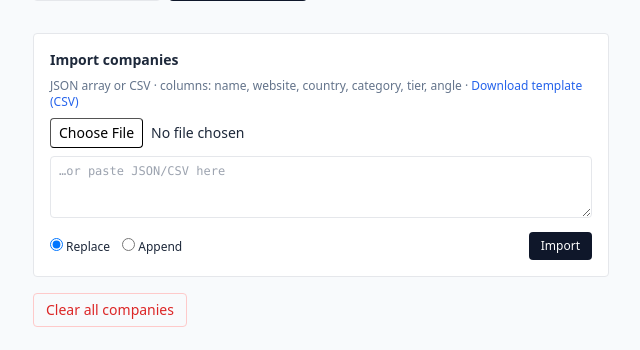
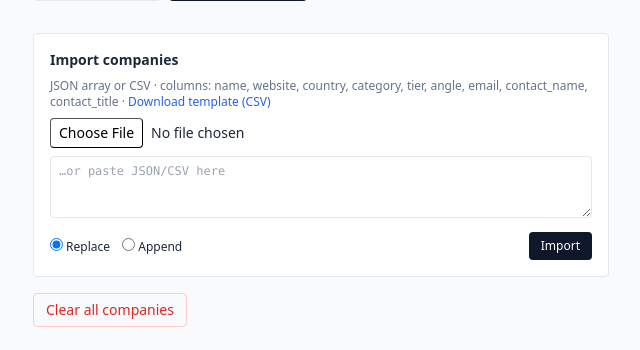
Before and after one commit to telliex/crewai-marking, a Python web app: template src/awkns_outreach/web/templates/seed_companies_edit.html in a window 1280 px wide. Shown: the part 236-586 px from the top of the page, without its empty margins (111-751 px from the left). Run offline with Jinja, Linux system fonts and the light colour scheme; the template is opened without the code that fills it, so the values that code supplies are empty; some libraries are stand-ins or nearby versions.

Commit message:
fix: list all 9 seed-company columns in the companies-edit import help text
Co-Authored-By: Claude Sonnet 5 <noreply@anthropic.com>

```diff
--- a/src/awkns_outreach/web/templates/seed_companies_edit.html
+++ b/src/awkns_outreach/web/templates/seed_companies_edit.html
@@ -55,7 +55,7 @@
   <h2 class="text-sm font-semibold mb-2">Import companies</h2>
   <form method="post" action="/campaigns/{{ c.id }}/companies" enctype="multipart/form-data" class="space-y-2">
     <input type="hidden" name="action" value="import">
-    <p class="text-xs text-slate-500">JSON array or CSV · columns: name, website, country, category, tier, angle ·
+    <p class="text-xs text-slate-500">JSON array or CSV · columns: name, website, country, category, tier, angle, email, contact_name, contact_title ·
       <a href="/campaigns/seed-template.csv" class="text-blue-600 hover:underline">Download template (CSV)</a>
     </p>
     <input type="file" name="seed_file" accept=".json,.csv"
```
